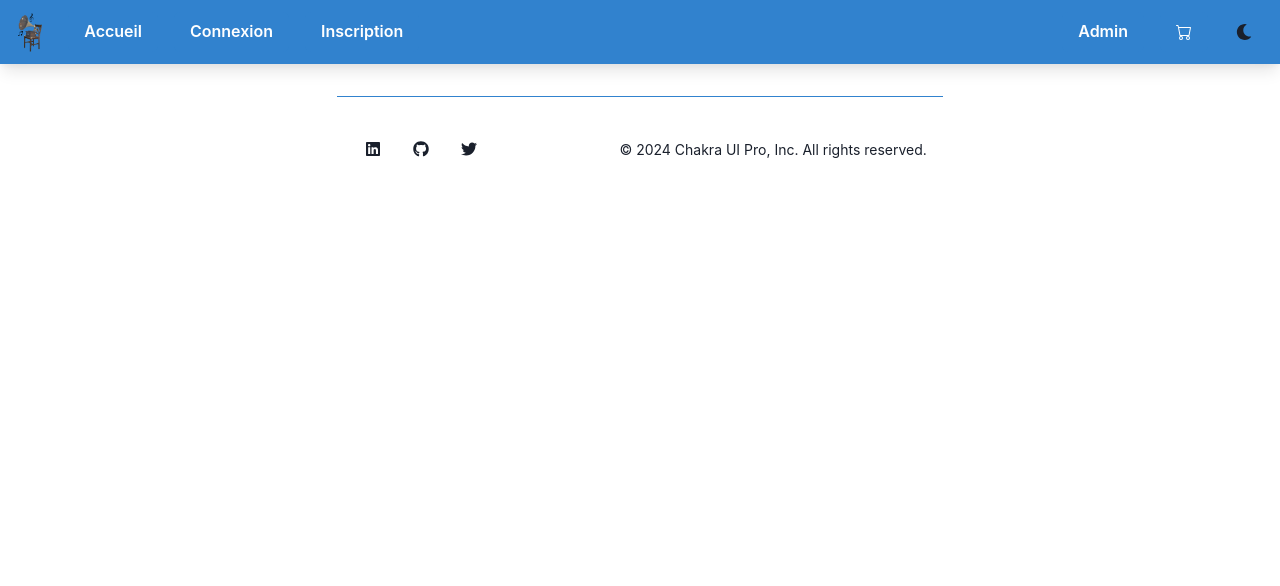
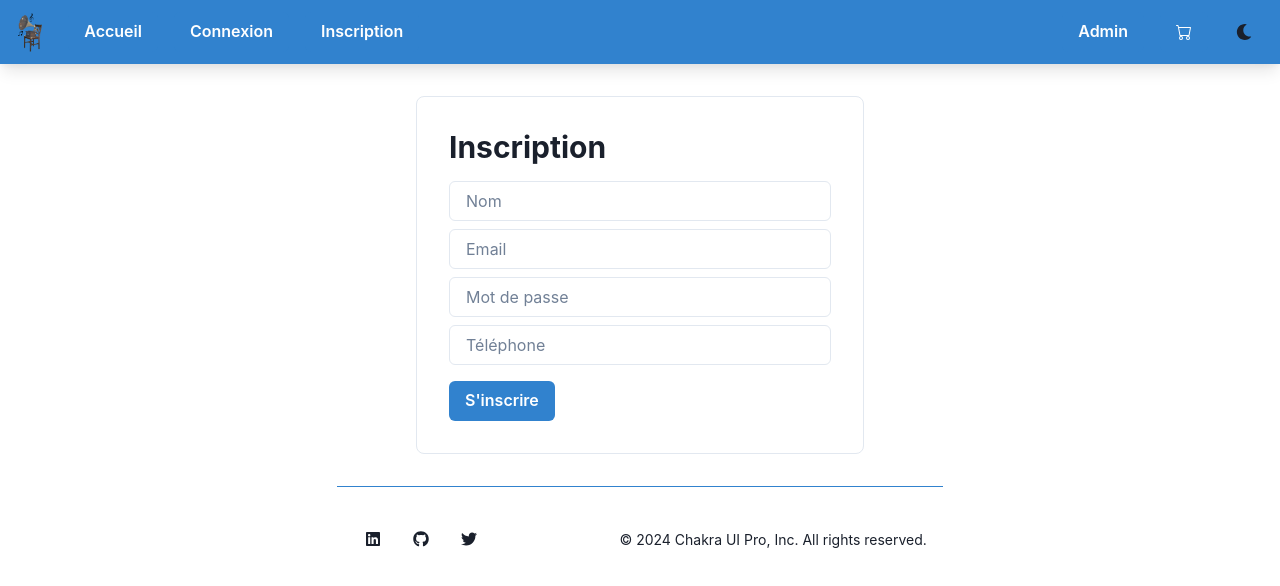
Before and after one commit to Lilifrontback/plateforme-de-vente-React, a React (Vite) app in the folder front/: page /inscription in a window 1280 px wide. Shown: the top 586 px of the page. Built offline with nearby package versions, Linux system fonts and the light colour scheme; no server answers.

Commit message:
page inscription

```diff
--- /dev/null
+++ b/front/src/composants/Inscription.jsx
@@ -0,0 +1,61 @@
+// Import des modules nécessaires
+import React, { useState } from "react";
+import { Box, Button, Input, Heading} from "@chakra-ui/react";
+
+function Inscription() {
+  // Déclaration d'un état pour les champs du formulaire
+  const [formData, setFormData] = useState({nom: "", mail: "", motdepasse: "", telephone: ""});
+// Fonction asynchrone qui envoie les données du formulaire vers l'URL spécifiée,
+  const Submit = async () => {
+    try {
+      const response = await fetch('http://localhost:3000/utilisateurs', {
+        method: 'POST',
+        headers: {
+          'Content-Type': 'application/json',
+        },
+        body: JSON.stringify(formData),
+      });
+  // Réinitialiser le formulaire après une inscription réussie si nécessaire
+        setFormData({ nom: '',mail: '', motdepasse: '',telephone: '',});}
+        catch (error) {
+        console.error('Erreur:', error);
+       }
+       };
+
+  return (
+    <Box display="flex" justifyContent="center" mt={8}>
+      <Box maxW="md" p={8} borderWidth={1} borderRadius="lg">
+        <Heading as="h2" size="lg" mb={4}>Inscription</Heading>
+        <Box as="form" className="inscription-form">
+          {/* Champ de nom */}
+          <Input type="text" name="nom" value={formData.nom} onChange={(e) => setFormData({ ...formData, nom: e.target.value })}
+            placeholder="Nom"
+            mb={2}
+          />
+          {/* Champ d'email */}
+          <Input type="email" name="mail" value={formData.mail} onChange={(e) => setFormData({ ...formData, mail: e.target.value })}
+            placeholder="Email"
+            mb={2}
+          />
+          {/* Champ de mot de passe */}
+          <Input type="password" name="motdepasse" value={formData.motdepasse} onChange={(e) => setFormData({ ...formData, motdepasse: e.target.value })}
+            placeholder="Mot de passe"
+            mb={2}
+          />
+          {/* Champ de téléphone */}
+          <Input type="tel" name="telephone" value={formData.telephone} onChange={(e) => setFormData({ ...formData, telephone: e.target.value })}
+            placeholder="Téléphone"
+            mb={4}
+          />
+          {/* Bouton pour soumettre le formulaire */}
+          <Button colorScheme="blue" onClick={Submit}>
+            S'inscrire
+          </Button>
+        </Box>
+      </Box>
+    </Box>
+  );
+}
+
+
+export default Inscription;
--- a/front/src/main.jsx
+++ b/front/src/main.jsx
@@ -11,7 +11,7 @@ import NavBar from './composants/NavBar';
 import Connexion from './composants/Connexion.jsx'
 import Footer from './composants/Footer.jsx'
 import Admin from './Admin.jsx'
-
+import Inscription from './composants/Inscription.jsx'
 ReactDOM.createRoot(document.getElementById('root')).render(
   <React.StrictMode>
     <ChakraProvider>
@@ -24,6 +24,7 @@ ReactDOM.createRoot(document.getElementById('root')).render(
           {/* Path = '/"exemple"' -> permet d'accder à la page correspondante voir <Link> page Home */}
           <Route path="/connexion" element={<Connexion />} />
           <Route path="/admin" element={<Admin />} />
+          <Route path="/inscription" element={<Inscription />} />
         </Routes>
       </Router>
       <Footer />
```
Also changed, not shown: 1 other file (tests, documents, lock files or other folders).
